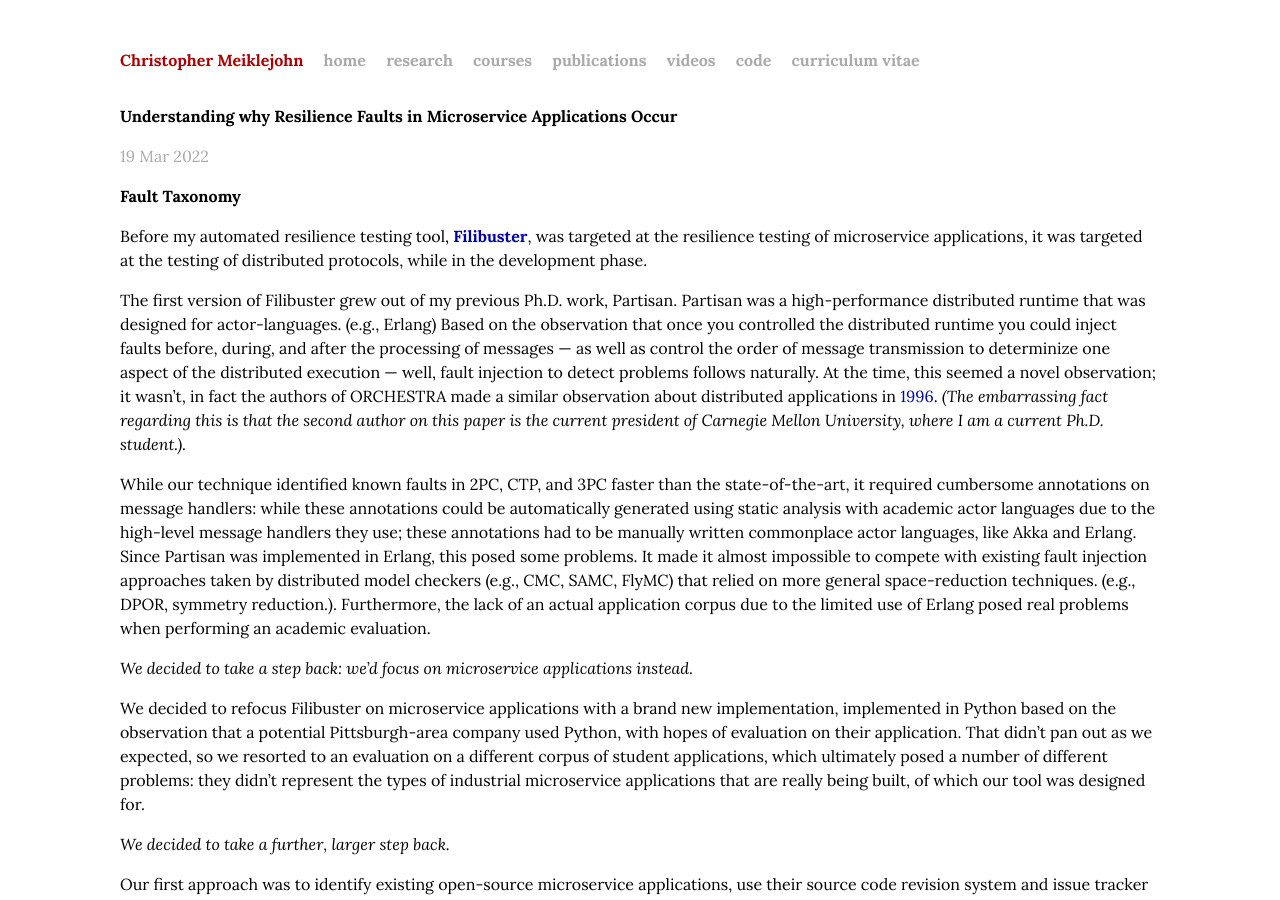
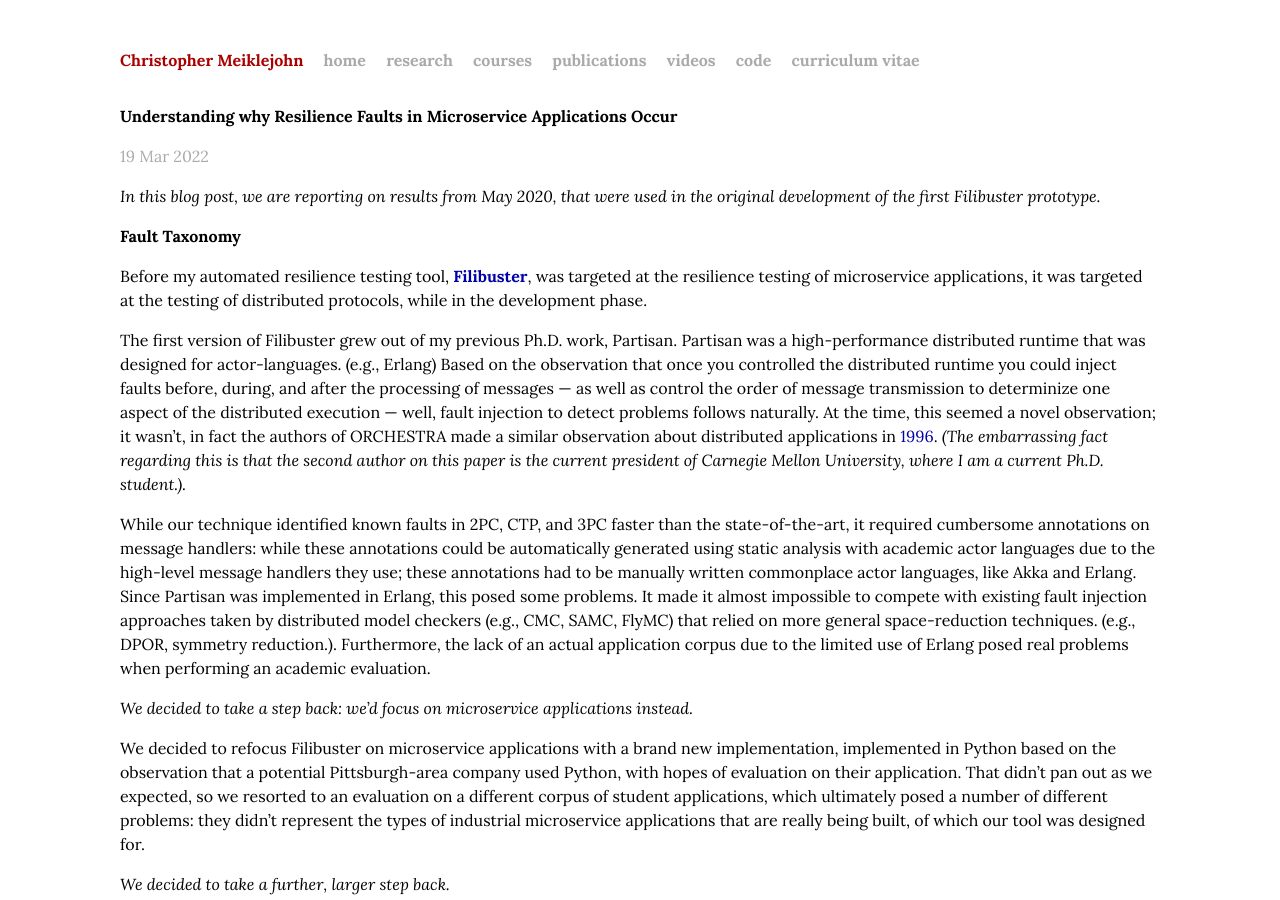
Before and after one commit to cmeiklejohn/cmeiklejohn.github.io, a Jekyll site: the page built from _posts/2022-03-19-understanding-faults.markdown, in a window 1280 px wide and 900 px high. Built offline with Jekyll 4.4.1, drawn with Linux system fonts in a browser that asks for light colours; some web fonts are replaced.

Commit message:
prototype

```diff
--- a/_posts/2022-03-19-understanding-faults.markdown
+++ b/_posts/2022-03-19-understanding-faults.markdown
@@ -5,6 +5,9 @@
 categories: filibuster
 group: filibuster
 ---
+
+_In this blog post, we are reporting on results from May 2020, that were used in the original development of the first
+Filibuster prototype._
 
 # Fault Taxonomy
 
```
